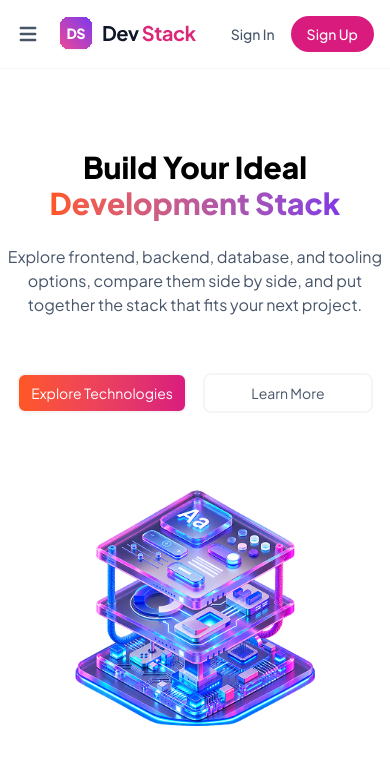
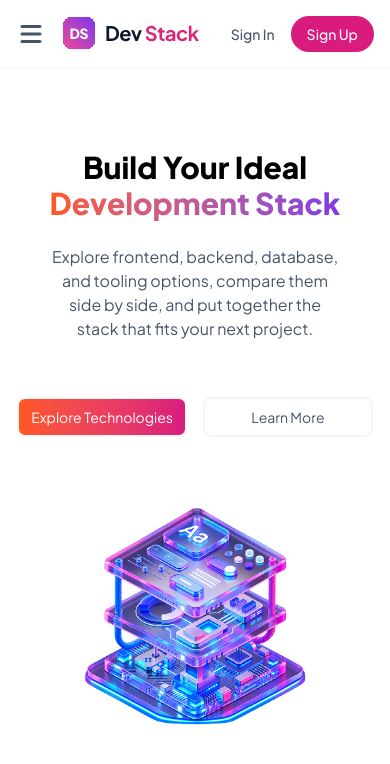
Before and after one commit to chowdhury-emon/dev-stack, a React (Vite) app: page / in a window 390 px wide. Shown: the top 764 px of the page. Built offline with nearby package versions, Linux system fonts and the light colour scheme.

Commit message:
Nav: changed the menu icon size, Hero: added horizontal padding

```diff
--- a/src/components/Hero/Hero.tsx
+++ b/src/components/Hero/Hero.tsx
@@ -2,7 +2,7 @@ import bannerStackImage from './../../assets/banner-stack.png'
 
 function Hero() {
     return (
-        <div className="container mx-auto grid gird-col-1 md:grid-cols-2 items-center">
+        <div className="container mx-auto px-4 grid gird-col-1 md:grid-cols-2 items-center">
             {/* Hero Details Column */}
             <div className="grid items-center gap-6 text-center md:text-left">
                 <h1 className="text-3xl md:text-5xl font-black text-black mt-20 md:mt-auto">
--- a/src/components/Navbar/Navbar.tsx
+++ b/src/components/Navbar/Navbar.tsx
@@ -9,9 +9,9 @@ function Navbar() {
         <div className="sticky top-0 border-b border-neutral-100 bg-white" >
             <nav className="container m-auto flex justify-between items-center p-4">
 
-                <HiMenu className="text-2xl md:hidden" />
+                <HiMenu className="text-3xl md:hidden" />
 
-                <div className="w-fit">
+                <div>
                     <img src="/logo.svg" alt="logo image of Dev Stack" />
                 </div>
 
```
